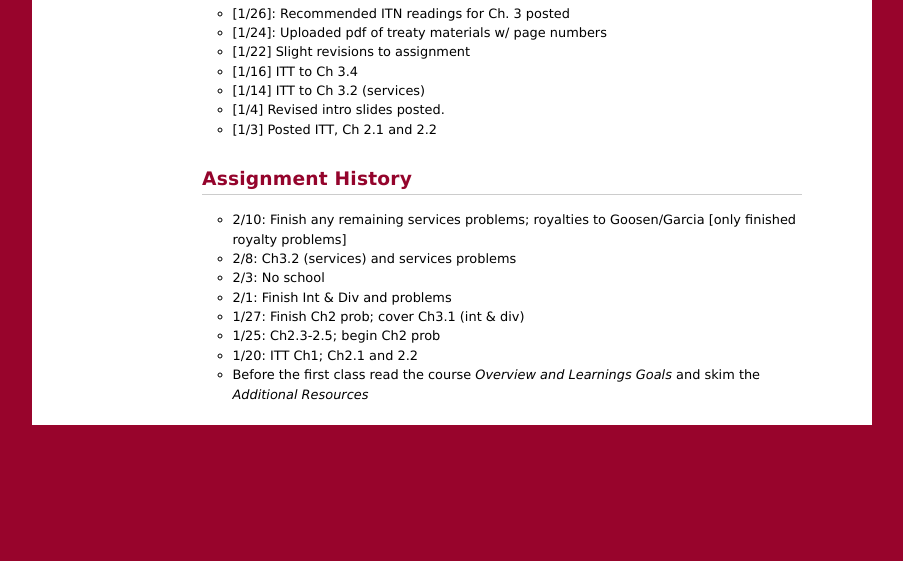
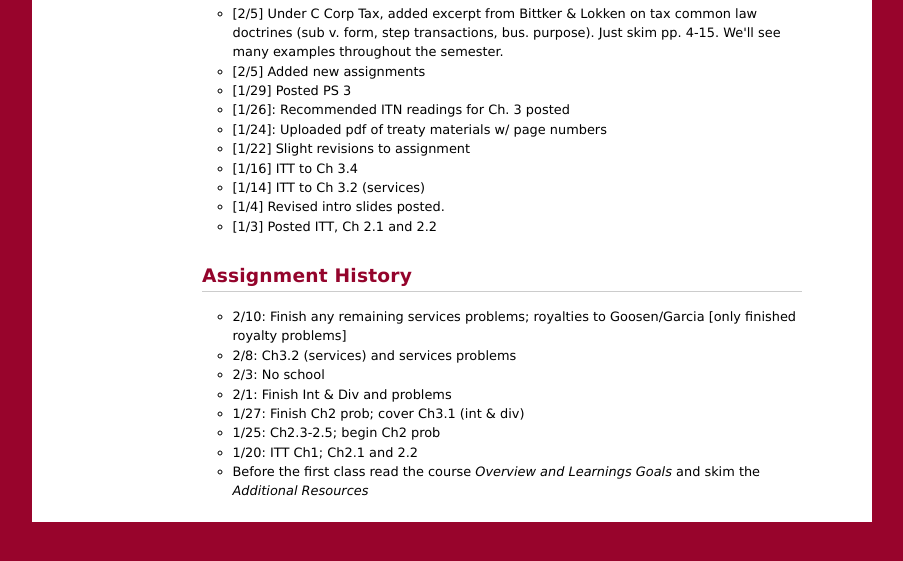
Before and after one commit to jmc877/International-Tax, a plain HTML site: page updatehistory.html in a window 1280 px wide. Shown: the part 179-740 px from the top of the page, without its empty margins (188-1091 px from the left). Drawn offline with Linux system fonts and the light colour scheme.

Commit message:
Update updatehistory.html

```diff
--- a/updatehistory.html
+++ b/updatehistory.html
@@ -40,6 +40,9 @@
 
     <h3>Update History</h3>
       <ul class="reading">
+        <li>[2/5] Under C Corp Tax, added excerpt from Bittker & Lokken on tax common law doctrines (sub v. form, step transactions, bus. purpose).  Just skim pp. 4-15.  We'll see many examples throughout the semester.
+        <li>[2/5] Added new assignments
+        <li>[1/29] Posted PS 3
         <li>[1/26]: Recommended ITN readings for Ch. 3 posted</li>
         <li> [1/24]: Uploaded pdf of treaty materials w/ page numbers</li>
         <li>[1/22] Slight revisions to assignment
@@ -52,7 +55,8 @@
 
     <h3>Assignment History</h3>
       <ul class="reading">
-       <li> 2/10: Finish any remaining services problems; royalties to Goosen/Garcia [only finished royalty problems]</li>
+
+        <li> 2/10: Finish any remaining services problems; royalties to Goosen/Garcia [only finished royalty problems]</li>
         <li> 2/8: Ch3.2 (services) and services problems</li>
         <li> 2/3: No school</li>
         <li> 2/1: Finish Int & Div and problems </li>
```
